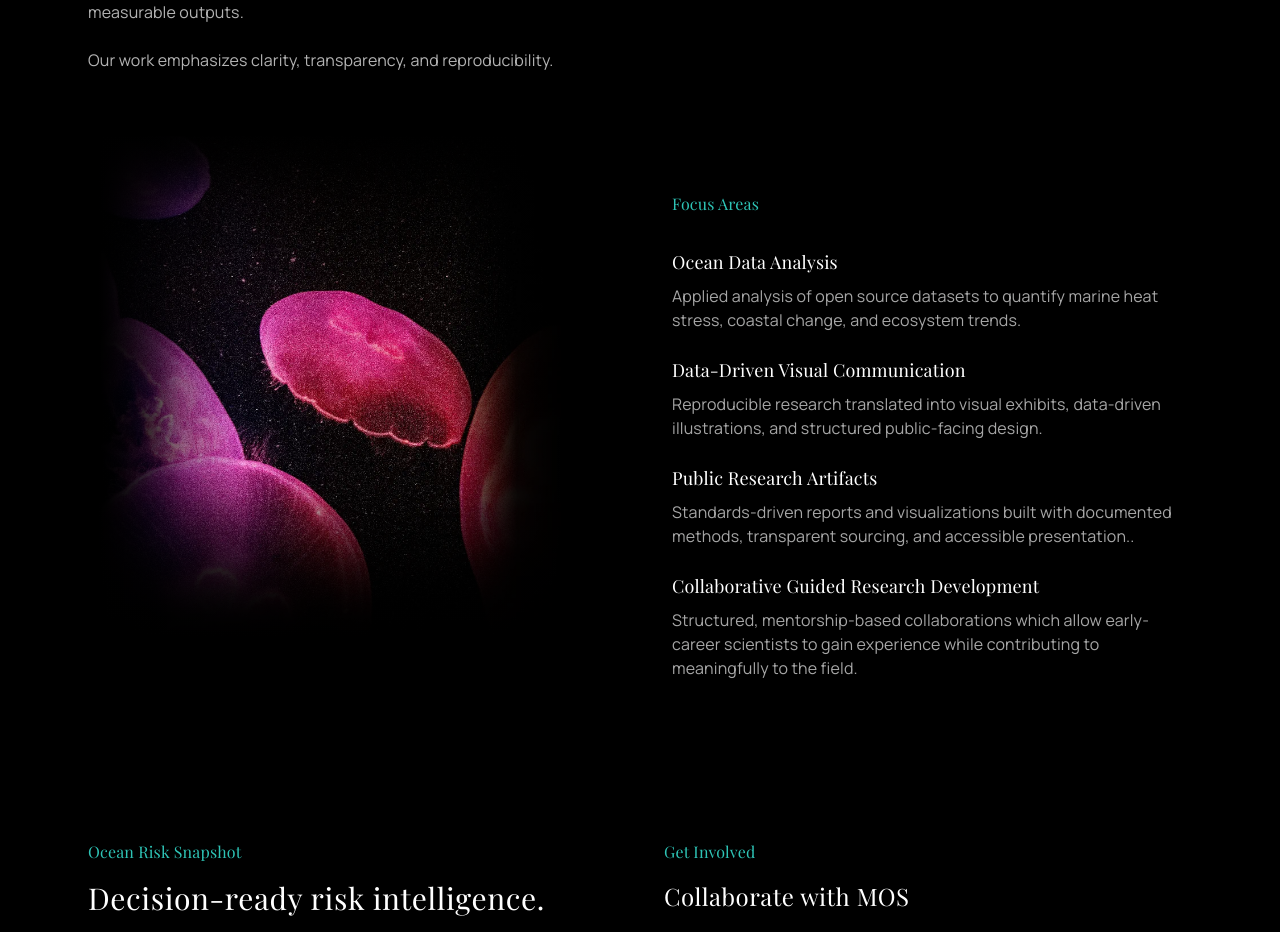
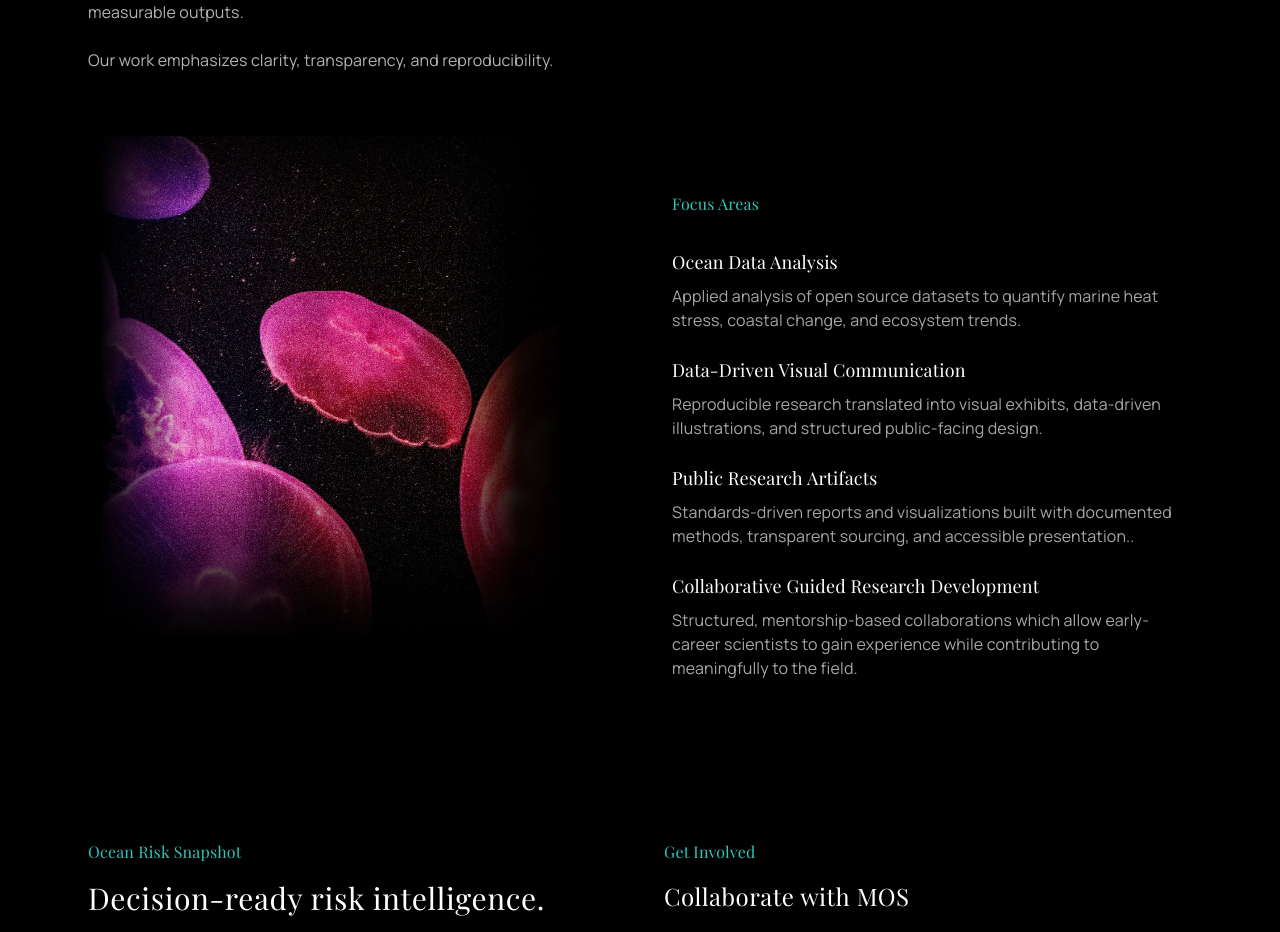
Before and after one commit to The-Museum-of-Ocean-Science/Website, a Next.js app: page / in a window 1280 px wide. Shown: the part 1161-2093 px from the top of the page. Built offline with nearby package versions, Linux system fonts and the light colour scheme; a web font is replaced by a local one.

Commit message:
Reduce Focus Areas edge fade to subtle blend

```diff
--- a/src/app/page.tsx
+++ b/src/app/page.tsx
@@ -145,7 +145,7 @@ export default function HomePage() {
                     className="pointer-events-none absolute inset-0"
                     style={{
                       backgroundImage:
-                        "linear-gradient(to right, rgba(0,0,0,0.95) 0%, rgba(0,0,0,0.55) 14%, rgba(0,0,0,0) 30%, rgba(0,0,0,0) 70%, rgba(0,0,0,0.55) 86%, rgba(0,0,0,0.95) 100%), linear-gradient(to bottom, rgba(0,0,0,0.95) 0%, rgba(0,0,0,0.55) 12%, rgba(0,0,0,0) 28%, rgba(0,0,0,0) 72%, rgba(0,0,0,0.55) 88%, rgba(0,0,0,0.95) 100%)",
+                        "linear-gradient(to right, rgba(0,0,0,0.22) 0%, rgba(0,0,0,0.1) 8%, rgba(0,0,0,0) 18%, rgba(0,0,0,0) 82%, rgba(0,0,0,0.1) 92%, rgba(0,0,0,0.22) 100%), linear-gradient(to bottom, rgba(0,0,0,0.2) 0%, rgba(0,0,0,0.09) 8%, rgba(0,0,0,0) 18%, rgba(0,0,0,0) 82%, rgba(0,0,0,0.09) 92%, rgba(0,0,0,0.2) 100%)",
                     }}
                   />
                 </div>
```
